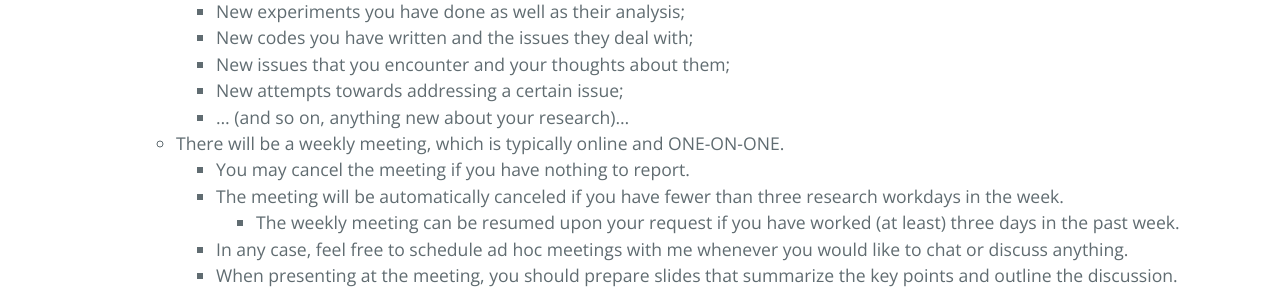
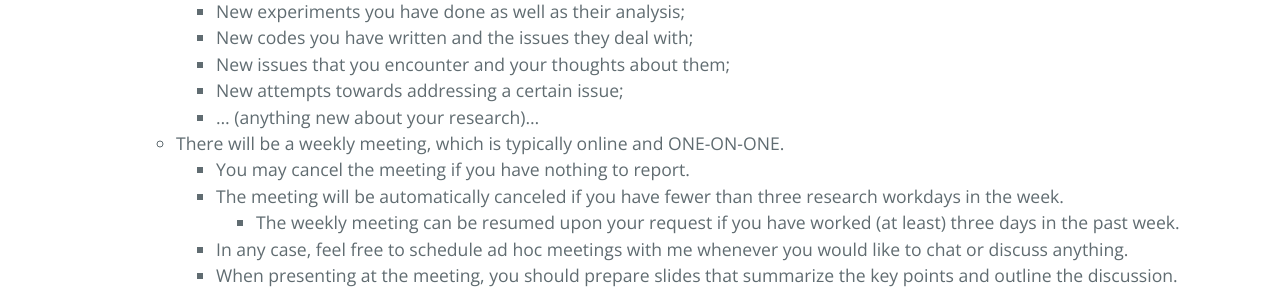
Before and after one commit to ZhimingZhou/zhimingzhou.github.io, a Jekyll site: the page built from _posts/2020-12-09-Prospective-Students.md, in a window 1280 px wide and 900 px high, scrolled down 2188 px. Shown: the part 155-455 px from the top of the window. Built offline with Jekyll 4.4.1, drawn with Linux system fonts in a browser that asks for light colours.

Commit message:
Update 2020-12-09-Prospective-Students.md

```diff
--- a/_posts/2020-12-09-Prospective-Students.md
+++ b/_posts/2020-12-09-Prospective-Students.md
@@ -89,7 +89,7 @@ I’m looking for TALENTED students with GENUINE enthusiasm for FUNDAMENTAL rese
 		- New codes you have written and the issues they deal with;
 		- New issues that you encounter and your thoughts about them;
 		- New attempts towards addressing a certain issue;
-		- ... (and so on, anything new about your research)...
+		- ... (anything new about your research)...
 	- There will be a weekly meeting, which is typically online and ONE-ON-ONE.
 		- You may cancel the meeting if you have nothing to report.
 		- The meeting will be automatically canceled if you have fewer than three research workdays in the week.
```
